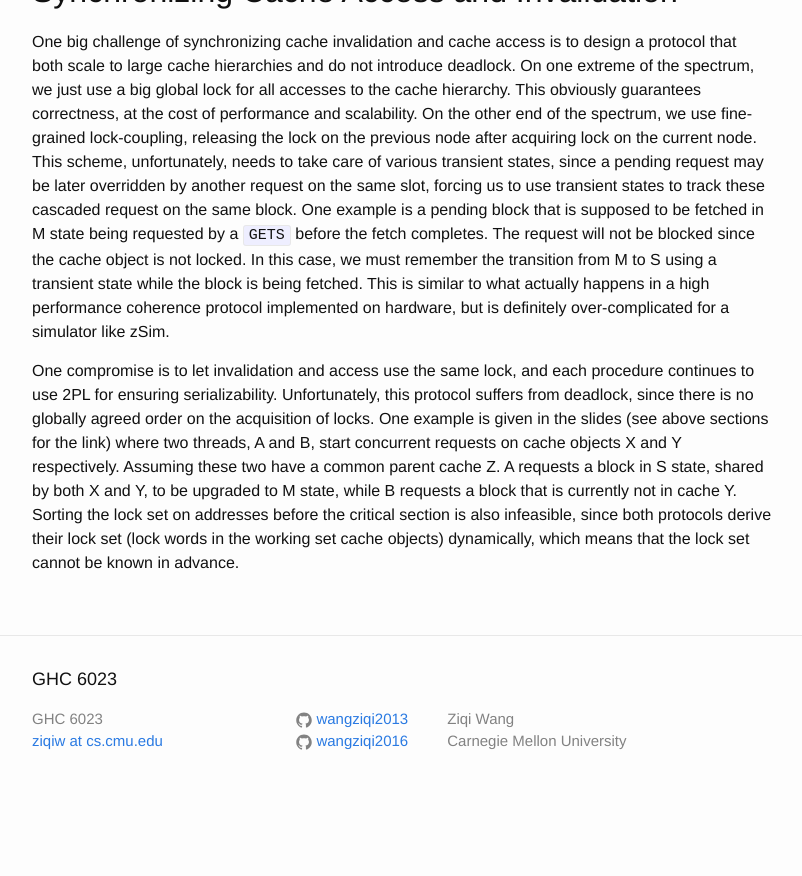
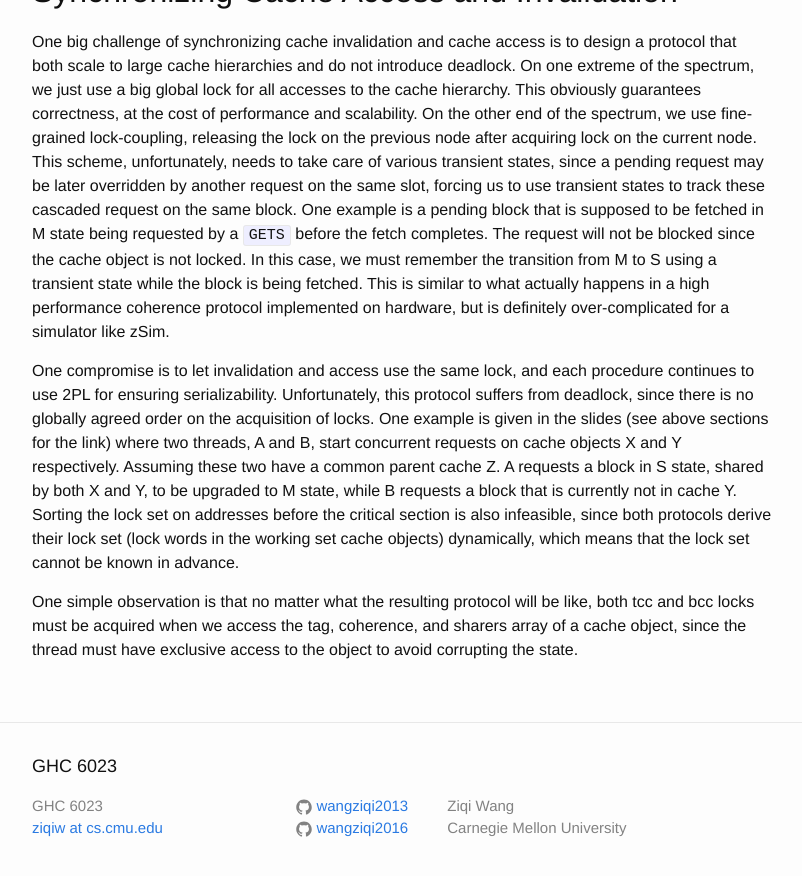
Before and after one commit to wangziqi2013/wangziqi2013.github.io, a Jekyll site: the page built from _posts/2020-01-09-understand-zsim-cache-cc.markdown, in a window 1280 px wide and 900 px high, scrolled down 4725 px. Shown: the top 876 px of the window, without its empty margins (238-1040 px from the left). Built offline with Jekyll 4.4.1, drawn with Linux system fonts in a browser that asks for light colours; before the commit the page ends 5538 px from its top, so only the background shows below that.

Commit message:
Adding observation

```diff
--- a/_posts/2020-01-09-understand-zsim-cache-cc.markdown
+++ b/_posts/2020-01-09-understand-zsim-cache-cc.markdown
@@ -196,3 +196,7 @@ S state, shared by both X and Y, to be upgraded to M state, while B requests a b
 Sorting the lock set on addresses before the critical section is also infeasible, since both protocols derive
 their lock set (lock words in the working set cache objects) dynamically, which means that the lock set cannot
 be known in advance.
+
+One simple observation is that no matter what the resulting protocol will be like, both tcc and bcc locks must be acquired
+when we access the tag, coherence, and sharers array of a cache object, since the thread must have exclusive access to
+the object to avoid corrupting the state.
```
